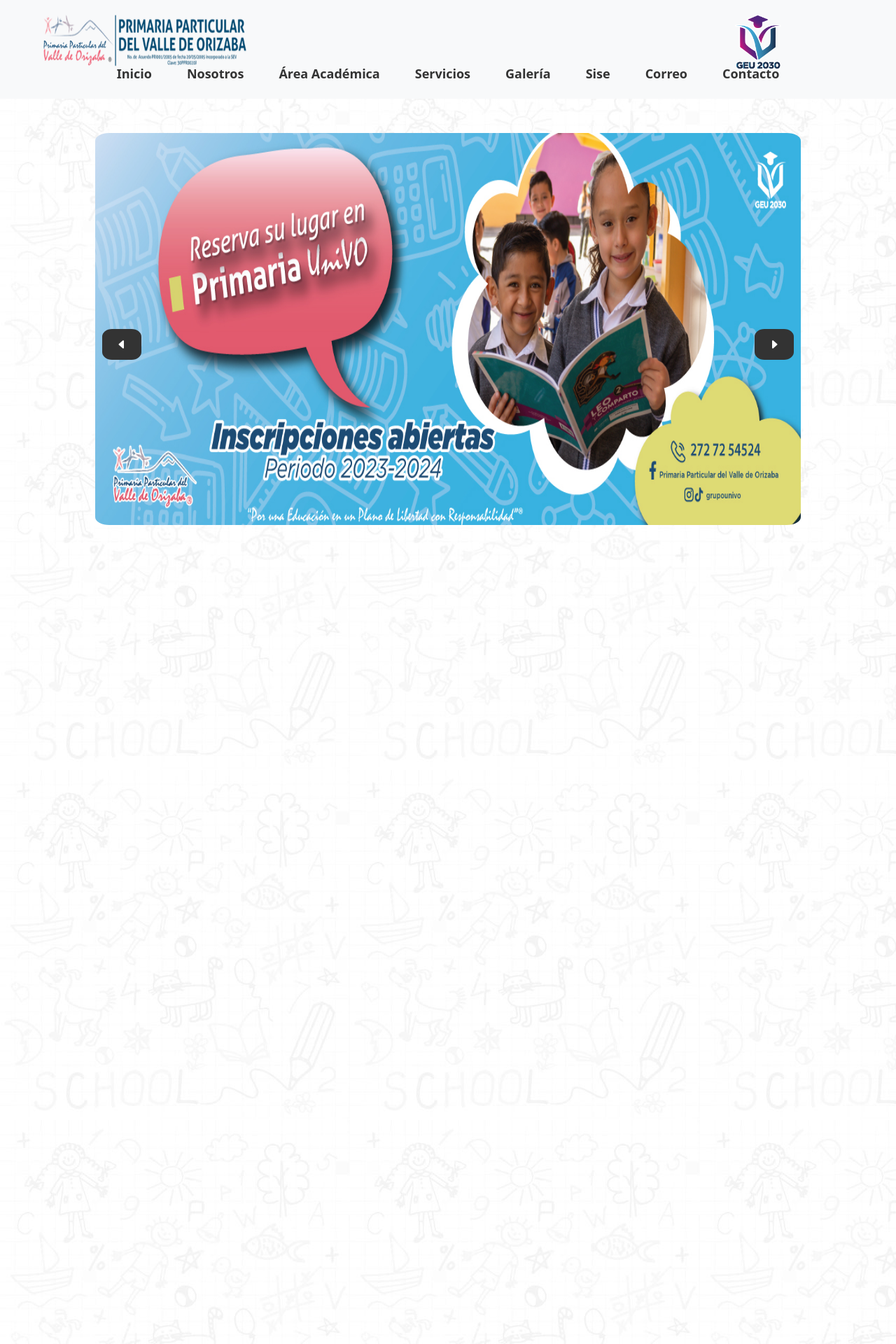
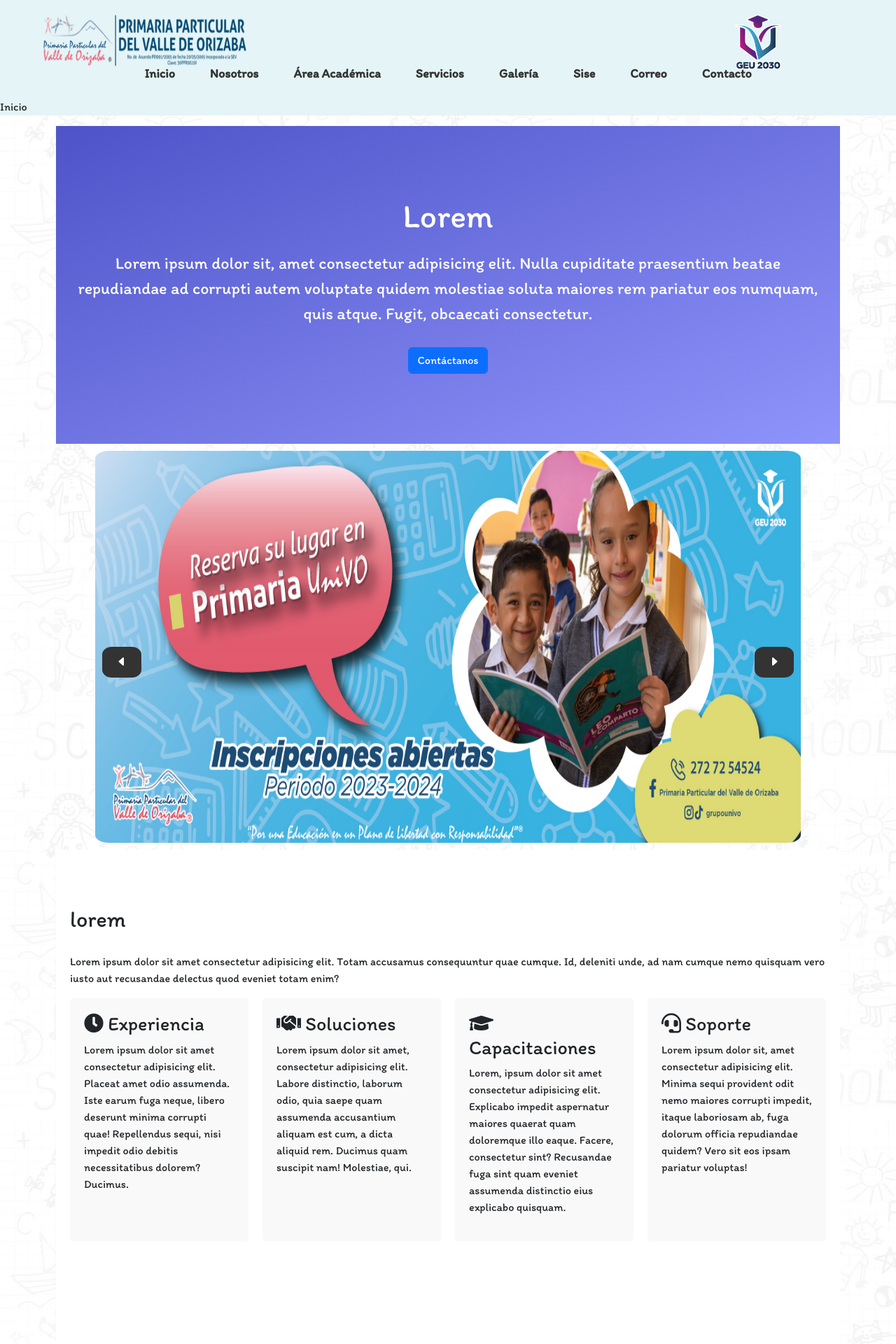
Before and after one commit to XALEX14410/univo-servicio, a PHP site: page /primaria/index.html in a window 1280 px wide. Shown: the top 1920 px of the page at 70% size. Run offline with PHP 8.4, Linux system fonts and the light colour scheme; some libraries are stand-ins or nearby versions.

Commit message:
✨ Agregadas animaciones estilo Apple, actualizaciones en el CSS y asignación de variables para un diseño más limpio

```diff
--- a/apartado de ideas/index.html
+++ b/apartado de ideas/index.html
@@ -27,7 +27,10 @@
         <h1>Bienvenidos a la vista previa del contenido de la pagina</h1>
         <p>Esta pagina tendra ideas bases que se implementaran en el contenedor de las paginas, ya sean tablas, imagenes, etc.</p>
 
+
+
         <!-- Contenido principal de la página -->
+        <h1>Carousel</h1>
         <div class="carousel">
             <div class="carousel-inner">
                 <div class="carousel-controles">
--- a/primaria/css/conatainer.css
+++ b/primaria/css/conatainer.css
@@ -4,6 +4,60 @@
     /* border: 10px solid black; */
     background: url(./../img/bg_body.jpg);
     padding: 80px;
+    margin-bottom: 80px;
+
     transform: translateY(100px);
-    height: 2000px;
+    height: auto;
 }
+.hero {
+    background: linear-gradient(to bottom right, #4e54c8, #8f94fb);
+    background-size: cover;
+    color: white;
+    padding: 100px 0;
+}
+
+.features {
+    padding: 50px 0;
+}
+
+.features h2 {
+    margin-bottom: 30px;
+}
+
+.section {
+    padding: 80px 0;
+    background-color: #fff;
+}
+
+.container {
+    max-width: 1200px;
+    margin: 0 auto;
+    color: reverse;
+    padding: 0 20px;
+}
+
+.hero {
+    text-align: center;
+}
+
+.hero h1 {
+    font-size: 3em;
+    margin-bottom: 20px;
+}
+
+.hero p {
+    font-size: 1.5em;
+    margin-bottom: 30px;
+}
+
+.grid {
+    display: grid;
+    grid-template-columns: repeat(auto-fit, minmax(250px, 1fr));
+    gap: 20px;
+}
+
+.grid > div {
+    background-color: #f9f9f9;
+    padding: 20px;
+    border-radius: 5px;
+}
--- a/primaria/css/estilos.css
+++ b/primaria/css/estilos.css
@@ -3,72 +3,22 @@ Aqui se guardaran las variables para css usando :root o variantes :p
 Creado por: Jesus Alejandro Lara
 
 */
+@import url("https://fonts.googleapis.com");
+@import url("https://fonts.gstatic.com");
+@import url("https://fonts.googleapis.com/css2?family=Itim&display=swap");
+body{
+    font-family: "Itim", cursive;
+    /* font-weight: 400; */
+    cursor: url(./../img/image.png),auto;
+    font-style: normal;
+  }
+:root {
+    /* header */
+    --bg-header: #e4f4f7;
 
-:root {
-    --bs-blue: #0d6efd;
-    --bs-indigo: #6610f2;
-    --bs-purple: #6f42c1;
-    --bs-pink: #d63384;
-    --bs-red: #dc3545;
-    --bs-orange: #fd7e14;
-    --bs-yellow: #ffc107;
-    --bs-green: #198754;
-    --bs-teal: #20c997;
-    --bs-cyan: #0dcaf0;
-    --bs-black: #000;
-    --bs-white: #fff;
-    --bs-gray: #6c757d;
-    --bs-gray-dark: #343a40;
-    --bs-gray-100: #f8f9fa;
-    --bs-gray-200: #e9ecef;
-    --bs-gray-300: #dee2e6;
-    --bs-gray-400: #ced4da;
-    --bs-gray-500: #adb5bd;
-    --bs-gray-600: #6c757d;
-    --bs-gray-700: #495057;
-    --bs-gray-800: #343a40;
-    --bs-gray-900: #212529;
-    --bs-primary: #0d6efd;
-    --bs-secondary: #6c757d;
-    --bs-success: #198754;
-    --bs-info: #0dcaf0;
-    --bs-warning: #ffc107;
-    --bs-danger: #dc3545;
-    --bs-light: #f8f9fa;
-    --bs-dark: #212529;
-    --bs-primary-rgb: 13, 110, 253;
-    --bs-secondary-rgb: 108, 117, 125;
-    --bs-success-rgb: 25, 135, 84;
-    --bs-info-rgb: 13, 202, 240;
-    --bs-warning-rgb: 255, 193, 7;
-    --bs-danger-rgb: 220, 53, 69;
-    --bs-light-rgb: 248, 249, 250;
-    --bs-dark-rgb: 33, 37, 41;
-    --bs-white-rgb: 255, 255, 255;
-    --bs-black-rgb: 0, 0, 0;
-    --bs-body-color-rgb: 33, 37, 41;
-    --bs-body-bg-rgb: 255, 255, 255;
-    --bs-font-sans-serif: system-ui, -apple-system, "Segoe UI", Roboto, "Helvetica Neue", "Noto Sans", "Liberation Sans", Arial, sans-serif, "Apple Color Emoji", "Segoe UI Emoji", "Segoe UI Symbol", "Noto Color Emoji";
-    --bs-font-monospace: SFMono-Regular, Menlo, Monaco, Consolas, "Liberation Mono", "Courier New", monospace;
-    --bs-gradient: linear-gradient(180deg, rgba(255, 255, 255, 0.15), rgba(255, 255, 255, 0));
-    --bs-body-font-family: var(--bs-font-sans-serif);
-    --bs-body-font-size: 1rem;
-    --bs-body-font-weight: 400;
-    --bs-body-line-height: 1.5;
-    --bs-body-color: #212529;
-    --bs-body-bg: #fff;
-    --bs-border-width: 1px;
-    --bs-border-style: solid;
-    --bs-border-color: #dee2e6;
-    --bs-border-color-translucent: rgba(0, 0, 0, 0.175);
-    --bs-border-radius: 0.375rem;
-    --bs-border-radius-sm: 0.25rem;
-    --bs-border-radius-lg: 0.5rem;
-    --bs-border-radius-xl: 1rem;
-    --bs-border-radius-2xl: 2rem;
-    --bs-border-radius-pill: 50rem;
-    --bs-link-color: #0d6efd;
-    --bs-link-hover-color: #0a58ca;
-    --bs-code-color: #d63384;
-    --bs-highlight-bg: #fff3cd;
+    /* footer */
+    --bg-footer: #6adff7;
+    --color-footer:#212529;
+
+
 }
--- a/primaria/css/footer.css
+++ b/primaria/css/footer.css
@@ -2,12 +2,12 @@
 codigo de footer
 Creado por: Jesus Alejandro Lara
 */
-
+@import url(estilos.css);
 
 /* Estilos para el pie de página */
 .footer {
-    background-color: #f8f9fa; /* Fondo claro */
-    color: #212529; /* Color de texto */
+    background-color:var(--bg-footer);
+    color: var(--color-footer); /* Color de texto */
     padding: 80px 0; /* Espaciado vertical */
     width: 100%; /* Asegura que el pie de página ocupe todo el ancho */
     position: absolute; /* Asegura que el pie de página se mantenga en su lugar */
@@ -72,7 +72,7 @@ Creado por: Jesus Alejandro Lara
 
 
 iframe{
-    max-width: 400px;
+    max-width: 300px;
     min-width: 400px;
     height: 200px;
 }
--- a/primaria/css/header.css
+++ b/primaria/css/header.css
@@ -1,10 +1,11 @@
 /* Código de header
 Creado por: Jesus Alejandro Lara
 */
+@import url(estilos.css);
 
 .encabezado {
-    background-color: #f8f9fa;
-    border-bottom: 1px solid #ddd;
+    /* background-color: #f8f9fa; */
+    /* border-bottom: 1px solid #ddd; */
     position: fixed;
     width: 100%;
     height: 120px;
@@ -35,7 +36,7 @@ Creado por: Jesus Alejandro Lara
 }
 
 .barra-navegacion {
-    background-color: #f8f9fa;
+    background-color: var(--bg-header);
 }
 
 .barra-navegacion #nav_list {
@@ -120,11 +121,13 @@ Creado por: Jesus Alejandro Lara
 }
 
 .nav-list li a:hover {
-    background-color: #ffffff;
     color: #007bff;
-    border-radius: 5px;
-    box-shadow: 0 4px 8px rgba(0, 0, 0, 0.2);
+    border-bottom: 2px solid black;
+    transition: color 0.3s ease-in-out, border-bottom 0.3s ease-in-out;
 }
+
+/* web: transition.style */
+
 
 /* Estilo del submenú */
 .submenu {
--- a/primaria/index.html
+++ b/primaria/index.html
@@ -6,10 +6,13 @@
     <meta name="viewport" content="width=device-width, initial-scale=1.0">
     <title>Primaria Univo</title>
     <link rel="icon" href="img/GEU2030-50.png" type="image/icon">
-
+    <link rel="stylesheet" href="https://cdnjs.cloudflare.com/ajax/libs/aos/2.3.4/aos.css">
+    <link rel="stylesheet" href="https://stackpath.bootstrapcdn.com/bootstrap/4.5.2/css/bootstrap.min.css">
     <link rel="stylesheet" href="./css/bootstrap.min.css">
+    <link rel="stylesheet" href="https://cdnjs.cloudflare.com/ajax/libs/font-awesome/5.15.3/css/all.min.css">
     <link rel="stylesheet" href="https://cdn.jsdelivr.net/npm/bootstrap-icons@1.10.5/font/bootstrap-icons.css">
-    <link rel="stylesheet" href="https://cdnjs.cloudflare.com/ajax/libs/bootstrap-icons/1.10.5/font/bootstrap-icons.min.css">
+    <link rel="stylesheet"
+        href="https://cdnjs.cloudflare.com/ajax/libs/bootstrap-icons/1.10.5/font/bootstrap-icons.min.css">
     <link rel="stylesheet" href="https://unpkg.com/boxicons/css/boxicons.min.css">
     <link rel="stylesheet" href="./css/header.css">
     <link rel="stylesheet" href="./css/carousel/carousel.css">
@@ -111,14 +114,34 @@
 
 
             </ul>
+            <div class="titulo">
+                <p>Inicio</p>
+            </div>
+        </nav>
 
-        </nav>
     </header>
 
     <!-- End header -->
 
+
+
     <!-- Main  -->
     <main class="contenido">
+
+        <!-- Hero Section -->
+        <section id="inicio" class="hero" data-aos="fade-up">
+            <div class="container text-center">
+                <h1 data-aos="fade-up" data-aos-delay="100">Lorem</h1>
+                <p data-aos="fade-up" data-aos-delay="300">Lorem ipsum dolor sit, amet consectetur adipisicing elit.
+                    Nulla cupiditate praesentium beatae repudiandae ad corrupti autem voluptate quidem molestiae soluta
+                    maiores rem pariatur eos numquam, quis atque. Fugit, obcaecati consectetur.</p>
+                <a href="#contacto" class="btn btn-primary" data-aos="fade-up" data-aos-delay="500">Contáctanos</a>
+            </div>
+        </section>
+
+
+
+        <section>
             <!-- <h1>Bienvenidos a la vista previa del contenido de la pagina</h1>
     <p>Contenido de la página...</p>
     <img src="./img/GEU2030-50.png" alt="" srcset=""> -->
@@ -147,11 +170,96 @@
                     </div>
 
                 </div>
+            </div>
+        </section>
+        <!-- Sección de quienes somos -->
+        <section id="quienes-somos" class="section features" data-aos="fade-up">
+            <div class="container">
+                <h2 data-aos="fade-up" data-aos-delay="100">lorem</h2>
+                <p data-aos="fade-up" data-aos-delay="200">Lorem ipsum dolor sit amet consectetur adipisicing elit.
+                    Totam accusamus consequuntur quae cumque. Id, deleniti unde, ad nam cumque nemo quisquam vero iusto
+                    aut recusandae delectus quod eveniet totam enim?</p>
+                <div class="grid">
+                    <div data-aos="fade-up" data-aos-delay="300">
+                        <h3 data-aos="fade-up" data-aos-delay="100"><i class="fas fa-clock"></i> Experiencia</h3>
+                        <p data-aos="fade-up" data-aos-delay="200">Lorem ipsum dolor sit amet consectetur adipisicing
+                            elit. Placeat amet odio assumenda. Iste earum fuga neque, libero deserunt minima corrupti
+                            quae! Repellendus sequi, nisi impedit odio debitis necessitatibus dolorem? Ducimus.</p>
+                    </div>
+                    <div data-aos="fade-up" data-aos-delay="300">
+                        <h3 data-aos="fade-up" data-aos-delay="100"><i class="fas fa-handshake"></i> Soluciones</h3>
+                        <p data-aos="fade-up" data-aos-delay="200">Lorem ipsum dolor sit amet, consectetur adipisicing
+                            elit. Labore distinctio, laborum odio, quia saepe quam assumenda accusantium aliquam est
+                            cum, a dicta aliquid rem. Ducimus quam suscipit nam! Molestiae, qui.</p>
+                    </div>
+                    <div data-aos="fade-up" data-aos-delay="300">
+                        <h3 data-aos="fade-up" data-aos-delay="100"><i class="fas fa-graduation-cap"></i> Capacitaciones
+                        </h3>
+                        <p data-aos="fade-up" data-aos-delay="200">Lorem, ipsum dolor sit amet consectetur adipisicing
+                            elit. Explicabo impedit aspernatur maiores quaerat quam doloremque illo eaque. Facere,
+                            consectetur sint? Recusandae fuga sint quam eveniet assumenda distinctio eius explicabo
+                            quisquam.</p>
+                    </div>
+                    <div data-aos="fade-up" data-aos-delay="300">
+                        <h3 data-aos="fade-up" data-aos-delay="100"><i class="fas fa-headset"></i> Soporte</h3>
+                        <p data-aos="fade-up" data-aos-delay="200">Lorem ipsum dolor sit, amet consectetur adipisicing
+                            elit. Minima sequi provident odit nemo maiores corrupti impedit, itaque laboriosam ab, fuga
+                            dolorum officia repudiandae quidem? Vero sit eos ipsam pariatur voluptas!</p>
+                    </div>
+
+                </div>
+            </div>
+        </section>
 
 
-
-
+        <!-- Sección de servicios -->
+        <section id="servicios" class="section" data-aos="fade-up">
+            <div class="container">
+                <h2 data-aos="fade-up" data-aos-delay="100">Soluciones a tus necesidades</h2>
+                <div class="grid">
+                    <div data-aos="fade-up" data-aos-delay="200">
+                        <h3 data-aos="fade-up" data-aos-delay="100"><i class="fas fa-shield-alt"></i> Ciberseguridad
+                        </h3>
+                        <p data-aos="fade-up" data-aos-delay="200">Lorem ipsum dolor sit amet consectetur adipisicing
+                            elit. Consequuntur amet reiciendis velit, veniam illo iure quod ut ipsum similique et
+                            eligendi harum assumenda dolores sed sapiente quidem dolore id alias.</p>
                     </div>
+                    <div data-aos="fade-up" data-aos-delay="200">
+                        <h3 data-aos="fade-up" data-aos-delay="100"><i class="fas fa-server"></i> Infraestructura</h3>
+                        <p data-aos="fade-up" data-aos-delay="200">Lorem ipsum dolor sit amet consectetur adipisicing
+                            elit. Illo et doloremque explicabo voluptatibus asperiores voluptas quasi eos placeat
+                            doloribus eligendi! Alias autem, placeat distinctio velit ipsa assumenda commodi neque id!
+                        </p>
+                    </div>
+                    <div data-aos="fade-up" data-aos-delay="200">
+                        <h3 data-aos="fade-up" data-aos-delay="100"><i class="fas fa-cloud"></i> Nube</h3>
+                        <p data-aos="fade-up" data-aos-delay="200">Lorem ipsum dolor sit amet consectetur adipisicing
+                            elit. Voluptatem, exercitationem? Reiciendis ducimus, nulla harum dolorum possimus,
+                            voluptates atque reprehenderit rem temporibus magni magnam porro nisi totam ad error fugiat
+                            vel!</p>
+                    </div>
+                    <div data-aos="fade-up" data-aos-delay="200">
+                        <h3 data-aos="fade-up" data-aos-delay="100"><i class="fas fa-desktop"></i> Sistemas</h3>
+                        <p data-aos="fade-up" data-aos-delay="200">Lorem ipsum dolor sit amet consectetur, adipisicing
+                            elit. Eaque architecto officia nisi, molestiae sunt deserunt sed, eius, accusantium
+                            necessitatibus cumque harum ipsam. Corporis, possimus. Repellendus impedit soluta ea atque
+                            vitae!</p>
+                    </div>
+                    <div data-aos="fade-up" data-aos-delay="200">
+                        <h3 data-aos="fade-up" data-aos-delay="100"><i class="fas fa-mobile-alt"></i> Dispositivos</h3>
+                        <p data-aos="fade-up" data-aos-delay="200">Lorem ipsum dolor sit amet consectetur adipisicing
+                            elit. Obcaecati cumque esse, dicta assumenda facere laborum voluptatum in ipsum provident
+                            molestias iure atque nobis molestiae officiis aliquam est aspernatur ratione unde!</p>
+                    </div>
+                    <div data-aos="fade-up" data-aos-delay="200">
+                        <h3 data-aos="fade-up" data-aos-delay="100"><i class="fas fa-hdd"></i> Almacenamiento</h3>
+                        <p data-aos="fade-up" data-aos-delay="200">Lorem ipsum dolor sit amet, consectetur adipisicing
+                            elit. Enim eius aspernatur debitis animi quisquam qui, odio expedita tempora dolor
+                            perspiciatis et nesciunt fugiat voluptatum quae quibusdam saepe ad quod facilis?</p>
+                    </div>
+                </div>
+            </div>
+        </section>
 
 
     </main>
--- /dev/null
+++ b/primaria/js/animacion_apple.js
@@ -0,0 +1,4 @@
+// script.js
+$(document).ready(function() {
+    AOS.init();
+});
```
Also changed, not shown: other parts of primaria/index.html (+34 -11 lines), primaria/img/vector-diseno-papel-blanco-blanco_53876-161340.avif (added), 1 other file. Lines whose indentation alone changed are shown as unchanged.
